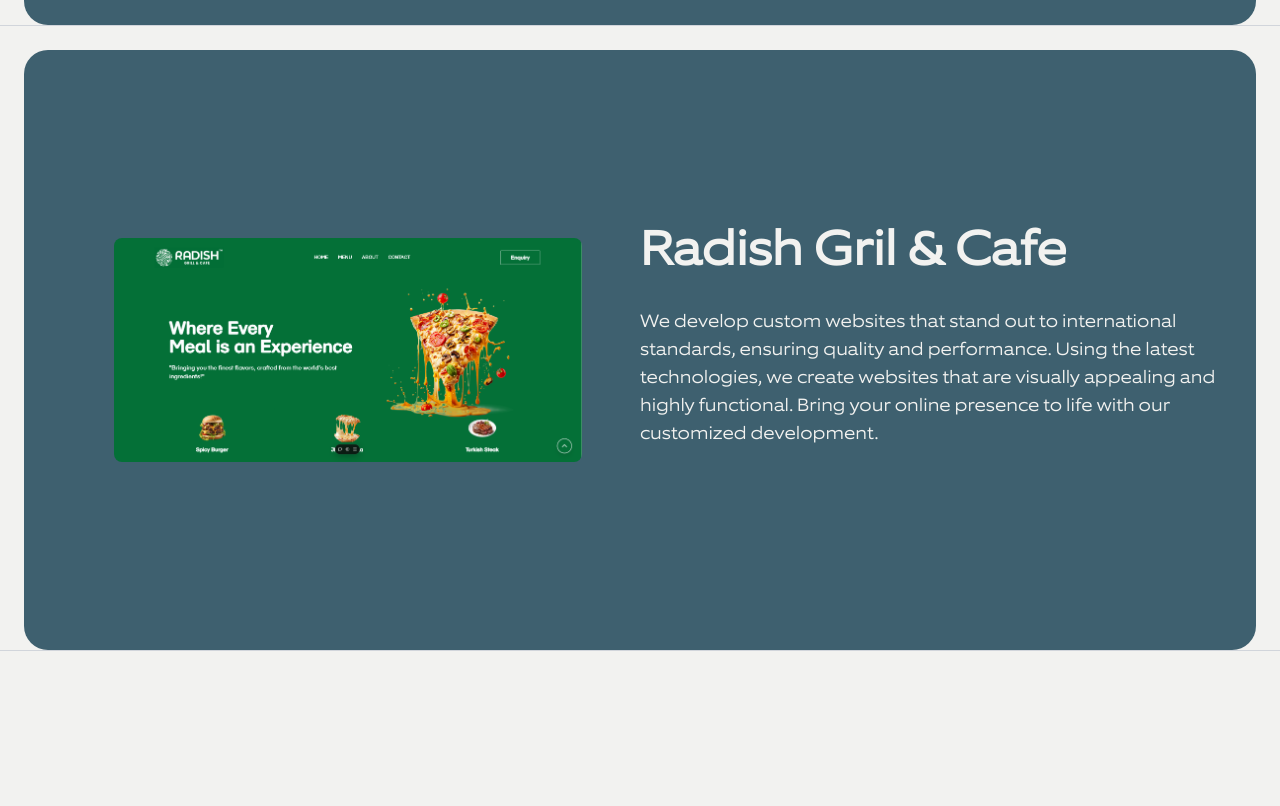
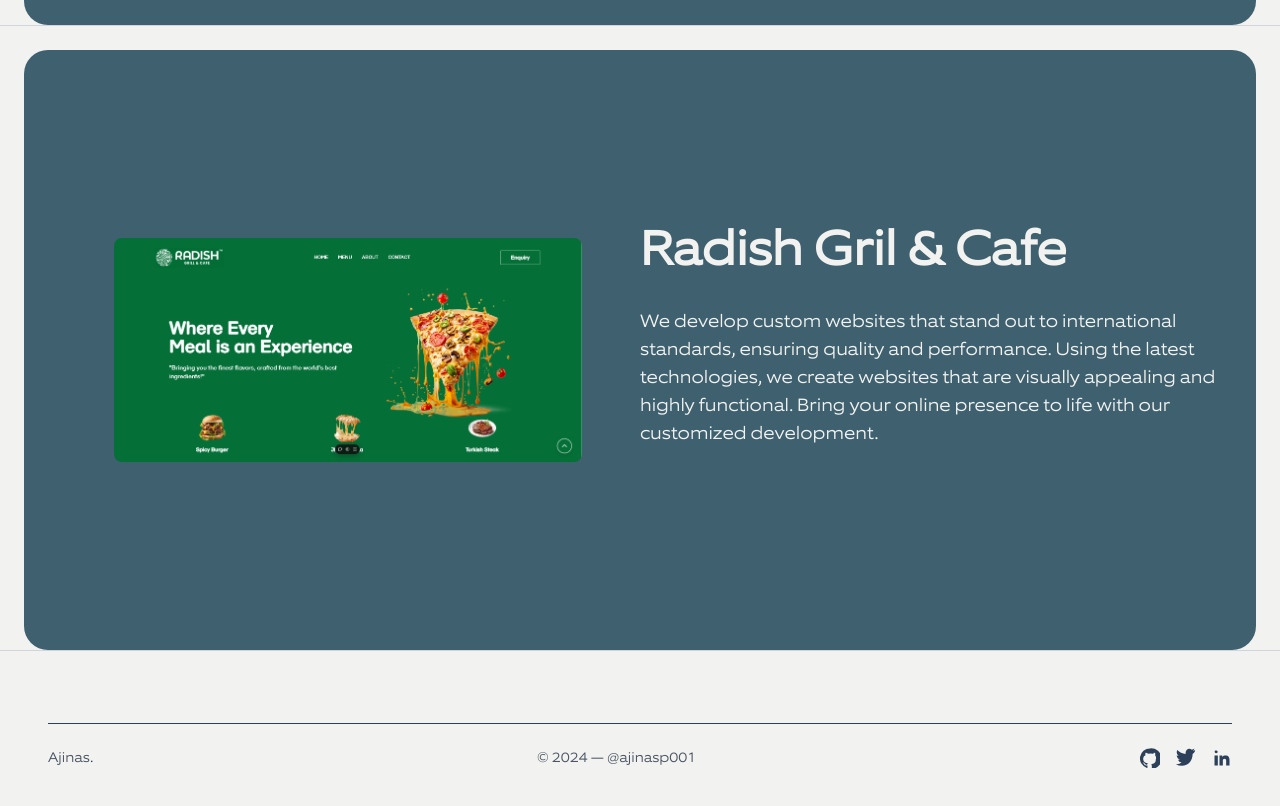
Before and after one commit to ajinas001/portfolio, a Next.js app: page /Works in a window 1280 px wide. Shown: the part 1036-1842 px from the top of the page. Before the commit the page ends 1687 px from the top, so only its background shows below. Built offline with nearby package versions, Linux system fonts and the light colour scheme.

Commit message:
updated links

```diff
--- a/app/Components/About.js
+++ b/app/Components/About.js
@@ -21,7 +21,7 @@
 
   return (
     <div
-      className="relative min-h-screen px-8 py-16 flex flex-col justify-center items-center bg-white text-black"
+      className="relative h-auto px-8 py-16 flex flex-col justify-center items-center bg-white text-black"
       ref={containerRef}
     >
       {/* Horizontal Line */}
--- a/app/Components/Main.js
+++ b/app/Components/Main.js
@@ -6,58 +6,49 @@
 export const Hero = () => {
   const [isVisible, setIsVisible] = useState(true); // Track visibility
   const targetRef = useRef();
-  const [tenPercentScroll, setTenPercentScroll] = useState(0); // Dynamically calculate height
 
   useEffect(() => {
-    // Ensure `document` is accessed only on the client
     const handleScroll = () => {
-
-      // Hide or blur when scrolling
-      if (window.scrollY > 20) {
-        setIsVisible(false);
-      } else {
-        setIsVisible(true);
-      }
+      setIsVisible(window.scrollY <= 20);
     };
 
-    // Add scroll event listener
     window.addEventListener("scroll", handleScroll);
-
-    // Cleanup listener on component unmount
     return () => window.removeEventListener("scroll", handleScroll);
   }, []);
 
-
   const { scrollYProgress } = useScroll({
     target: targetRef,
-    offset: ["start start", "end start"], // Adjust scroll offset to align properly
+    offset: ["start start", "end start"],
   });
 
-  // Define the transformations for opacity and scale
   const opacity = useTransform(scrollYProgress, [0, 0.6], [1, 0]);
   const scale = useTransform(scrollYProgress, [0, 0.6], [1, 0.8]);
 
-  // Animation variants for text
   const textContainerVariants = {
-    hidden: { opacity: 0, y: 20 },
+    hidden: { opacity: 0, y: 30 },
     visible: {
       opacity: 1,
       y: 0,
       transition: {
-        staggerChildren: 0.2,
-        duration: 1,
+        staggerChildren: 0.3,
+        duration: 1.2,
         ease: "easeOut",
       },
     },
   };
 
   const textVariants = {
-    hidden: { opacity: 0, y: 30 },
+    hidden: { opacity: 0, y: 40 },
     visible: {
       opacity: 1,
       y: 0,
-      transition: { duration: 1, ease: "easeOut" },
+      transition: { duration: 0.8, ease: "easeOut" },
     },
+  };
+
+  const buttonVariants = {
+    hover: { scale: 1.1, boxShadow: "0px 0px 10px rgba(0,0,0,0.3)" },
+    tap: { scale: 0.95 },
   };
 
   return (
@@ -70,89 +61,100 @@
         backgroundPosition: "center",
         backgroundAttachment: "fixed",
         backgroundRepeat: "no-repeat",
-        height: "100vh",
       }}
     >
-
       <motion.div
         style={{
           opacity,
           scale,
-          filter: isVisible ? "blur(0px)" : "blur(2px)",
+          filter: isVisible ? "blur(0px)" : "blur(3px)",
         }}
-        className="fixed top-0 mt-8 left-0 w-full h-screen flex flex-col justify-center items-start ms-2 md:ms-8 lg:ms-20 z-10"
+        className="fixed top-0 mt-8 left-0 w-full h-screen flex flex-col justify-center items-start ms-4 md:ms-12 lg:ms-24 z-10"
       >
         <motion.h1
-          className="text-6xl px-2 font-semibold md:text-5xl lg:text-7xl justify-start items-start text-start md:text-start leading-tight"
+          className="text-6xl font-bold md:text-5xl lg:text-7xl leading-tight"
           variants={textContainerVariants}
           initial="hidden"
           animate="visible"
         >
-          <div className="text-start md:text-start">
-            {/* Single line for small screens */}
           <motion.div className="block lg:hidden" variants={textVariants}>
             Concept. Craft. Code. Conquer. Repeat.
           </motion.div>
-            {/* Double lines for large screens */}
           <motion.div className="hidden lg:block" variants={textVariants}>
-              Concept.Craft.Code.
+            Concept. Craft. Code.
           </motion.div>
           <motion.div className="hidden lg:block" variants={textVariants}>
-              Conquer.Repeat.
+            Conquer. Repeat.
           </motion.div>
-          </div>
         </motion.h1>
 
-
         <motion.p
-          className="hidden md:block text-black text-s md:text-sm text-center md:text-start p-5 mt-4 md:mt-4 lg:text-base font-medium"
-          variants={textVariants}
-          initial="hidden"
-          animate="visible"
+          className="hidden md:block text-black text-s md:text-sm lg:text-base font-medium mt-6"
+          initial={{ opacity: 0, y: 30 }}
+          animate={{ opacity: 1, y: 0 }}
+          transition={{
+            delay: 1.5, // Adding a delay after the heading animations
+            duration: 1, // Smooth transition duration
+            ease: "easeOut", // Easing for a polished effect
+          }}
         >
           Crafting digital experiences with precision and flair.
         </motion.p>
 
-        <motion.footer
-          className="mt-16 gap-4"
+
+        <motion.div
+          className="mt-16"
+          initial="hidden"
+          animate="visible"
+          variants={textContainerVariants}
+        >
+          <motion.button
+            className="text-green-500 px-4 py-2 border-2 border-gray-500 rounded-full text-sm lg:text-base font-bold"
+            whileHover="hover"
+            whileTap="tap"
+            variants={{
+              hidden: { opacity: 0, y: 30 },
+              visible: {
+                opacity: 1,
+                y: 0,
+                transition: {
+                  delay: 1.9, // Adding delay here
+                  duration: 1,
+                  ease: "easeOut",
+                },
+              },
+              hover: { scale: 1.1, boxShadow: "0px 0px 10px rgba(0,0,0,0.3)" },
+              tap: { scale: 0.95 },
+            }}
             initial="hidden"
             animate="visible"
           >
-          <motion.div className="relative flex flex-col items-center justify-center mt-12 sm:mt-8">
-            <motion.button
-              className="text-green-500 ms-3 px-3 py-2 md:px-4 md:py-2 lg:px-6 lg:py-3 font-extrabold border-2 border-gray-500 rounded-full text-xs md:text-sm lg:text-base"
-              whileHover={{ scale: 1.1 }}
-              whileTap={{ scale: 0.9 }}
-              variants={textVariants}
-            >
             Open to freelance
           </motion.button>
+
         </motion.div>
-
-        </motion.footer>
       </motion.div>
 
       <motion.div
-        ref={targetRef}
-        className={`absolute bottom-24 left-1/2 transform -translate-x-1/2 text-black flex flex-col items-center cursor-pointer`}
-        initial={{ opacity: 1, filter: "blur(0px)" }}
+        className="absolute bottom-24 left-1/2 transform -translate-x-1/2 flex flex-col items-center cursor-pointer"
+        initial={{ opacity: 1, y: 0 }}
         animate={{
           opacity: isVisible ? 1 : 0,
-          y: [0, 10, 0], // Bounce animation
+          y: [0, 15, 0],
         }}
         transition={{
-          duration: 0.5,
+          duration: 1,
           ease: "easeInOut",
+          delay: 2.5, // Added delay here
           repeat: isVisible ? Infinity : 0,
         }}
       >
         <motion.div
           className="w-8 h-8 border-b-4 border-r-4 transform rotate-45"
-          style={{
-            borderColor: "currentColor", // Matches the current text color
-          }}
+          style={{ borderColor: "currentColor" }}
         ></motion.div>
       </motion.div>
+
     </motion.section>
   );
 };
--- a/app/Contact/page.jsx
+++ b/app/Contact/page.jsx
@@ -37,7 +37,7 @@
           <div className="flex justify-between items-center border-b border-black pb-6">
             <span className="font-semibold text-gray-700">LinkedIn</span>
             <a
-              href="https://linkedin.com/in/munavvarsinan"
+              href="https://www.linkedin.com/in/ajinas-p/"
               className="text-black hover:underline"
               target="_blank"
               rel="noopener noreferrer"
@@ -48,7 +48,7 @@
           <div className="flex justify-between items-center border-b border-black pb-6">
             <span className="font-semibold text-black">GitHub</span>
             <a
-              href="https://github.com/MunavvarSinan"
+              href=" https://github.com/ajinas001"
               className="text-black hover:underline"
               target="_blank"
               rel="noopener noreferrer"
--- a/app/Works/page.jsx
+++ b/app/Works/page.jsx
@@ -83,7 +83,49 @@
             </p>
           </div>
         </section>
+
       </div>
+      <footer className="w-full mt-12 p-12 text-gray-600">
+        <div className="flex flex-col sm:flex-row justify-between items-center border-t border-black pt-6 space-y-4 sm:space-y-0">
+          <p className="text-sm font-medium">
+            Ajinas<span className="text-black">.</span>
+          </p>
+          <p className="text-sm">© 2024 — @ajinasp001</p>
+          <div className="flex space-x-4 text-black">
+            <a href="#" aria-label="GitHub">
+              <svg
+                xmlns="http://www.w3.org/2000/svg"
+                viewBox="0 0 24 24"
+                fill="currentColor"
+                className="w-5 h-5"
+              >
+                <path d="M12 .5a12 12 0 00-3.8 23.4c.6.1.8-.3.8-.6v-2.3c-3.3.7-4-1.4-4-1.4-.5-1.2-1.3-1.5-1.3-1.5-1-.7.1-.7.1-.7 1.2.1 1.8 1.3 1.8 1.3 1 1.8 2.5 1.3 3.1 1 .1-.7.4-1.3.7-1.5-2.7-.3-5.6-1.3-5.6-6A4.7 4.7 0 016.6 8.8a4.4 4.4 0 01.1-3.1s1-.3 3.2 1.2a10.9 10.9 0 015.8 0C17.1 5.4 18 5.7 18 5.7a4.4 4.4 0 01.1 3.1A4.7 4.7 0 0119 13.5c0 4.7-2.8 5.6-5.5 5.9.4.4.7 1.1.7 2.1v3c0 .3.2.8.8.6A12 12 0 0012 .5z" />
+              </svg>
+            </a>
+            <a href="#" aria-label="Twitter">
+              <svg
+                xmlns="http://www.w3.org/2000/svg"
+                viewBox="0 0 24 24"
+                fill="currentColor"
+                className="w-5 h-5"
+              >
+                <path d="M23 2.5a10 10 0 01-2.8.8 4.6 4.6 0 002-2.6c-1 .6-2.1 1-3.3 1.3A4.6 4.6 0 0016.1 1c-2.6 0-4.6 2.2-4.6 5 0 .4 0 .8.1 1.2-4-.2-7.6-2-10-4.7-.4.8-.7 1.7-.7 2.6 0 1.8.9 3.3 2.2 4.2-.8 0-1.5-.2-2.2-.6 0 2.6 1.6 4.8 3.8 5.3-.4.2-.9.2-1.4.2-.3 0-.6 0-.9-.1a4.6 4.6 0 004.3 3.2 9.3 9.3 0 01-6.8 2 13 13 0 007 2c8.4 0 13-7.3 13-13.6v-.6c1-.7 1.9-1.6 2.6-2.6z" />
+              </svg>
+            </a>
+            <a href="#" aria-label="LinkedIn">
+              <svg
+                xmlns="http://www.w3.org/2000/svg"
+                viewBox="0 0 24 24"
+                fill="currentColor"
+                className="w-5 h-5"
+              >
+                <path d="M6.9 4.5c0 1-.8 1.7-2 1.7-1 0-1.7-.7-1.7-1.7C3 3.6 3.8 3 4.8 3c1.2 0 2 .8 2 1.5zM3 21h4V9H3v12zM16 9c-1.6 0-2.8.5-3.7 1.7V9H9v12h4v-6c0-1 .8-2 2-2s2 1 2 2v6h4v-7c0-3-1.6-5-4-5z" />
+              </svg>
+            </a>
+          </div>
+        </div>
+      </footer>
+
 
       </div>
     </>
```
Lines whose indentation alone changed are shown as unchanged.
